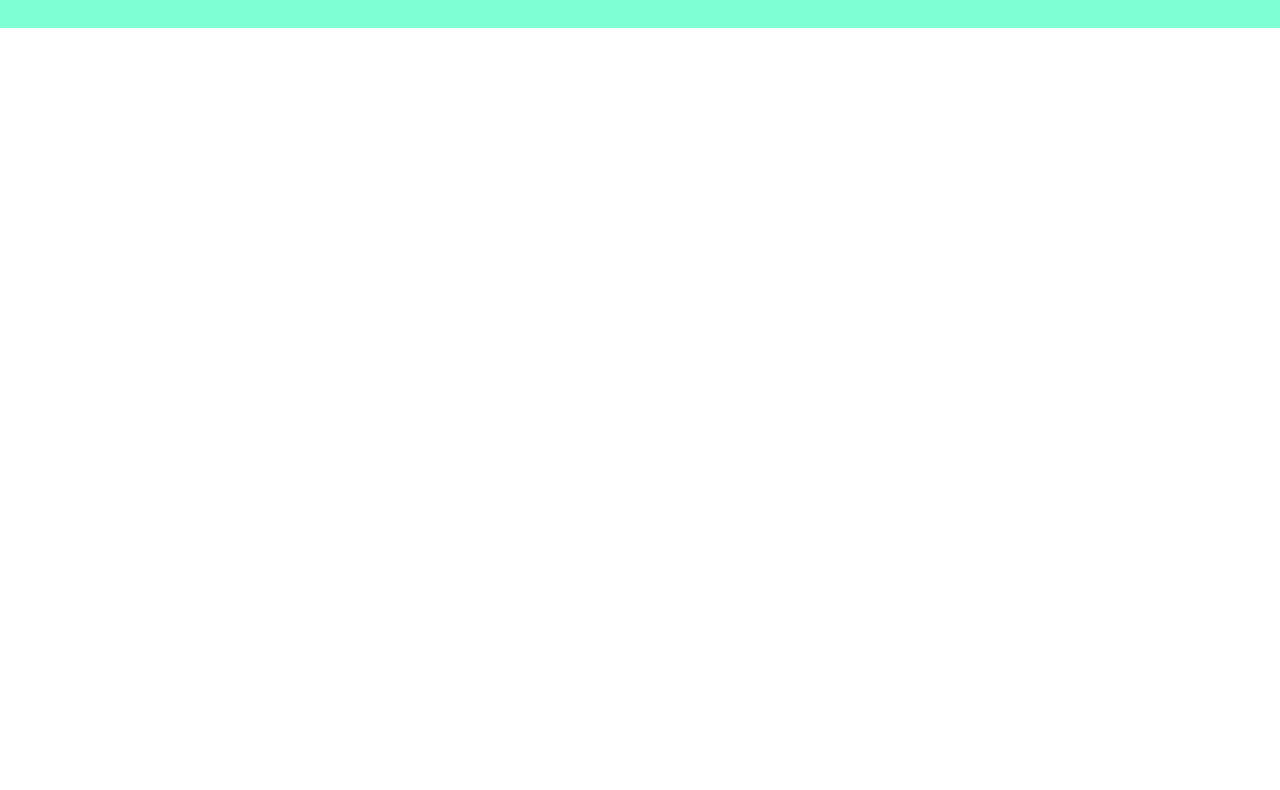
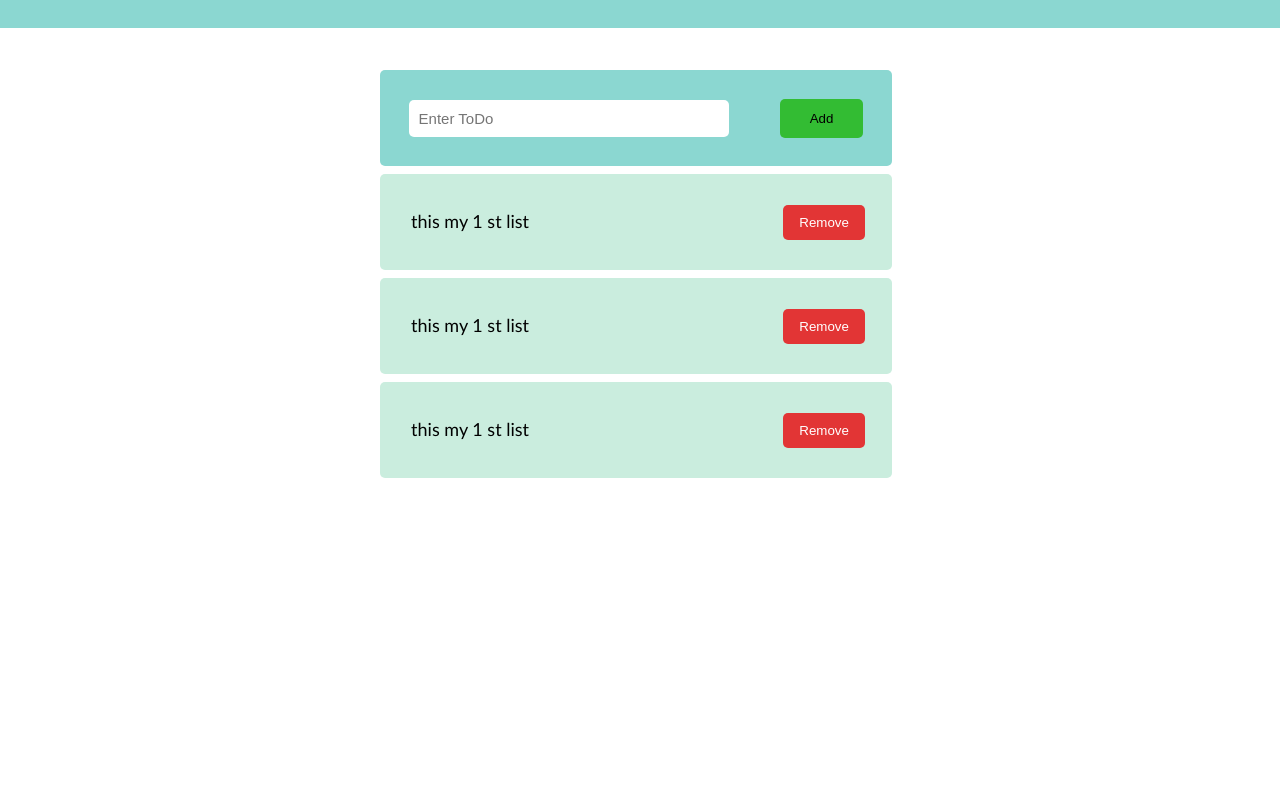
Before and after one commit to Sainath-Nanaware/Ti-DoApplication, a plain HTML site: page index.html in a window 1280 px wide. Shown: the part 100-890 px from the top of the page. Before the commit the page ends 800 px from the top, so only its background shows below. Drawn offline with Linux system fonts and the light colour scheme.

Commit message:
complete styling part

```diff
--- a/index.html
+++ b/index.html
@@ -10,5 +10,27 @@
     <div class="header">
         <p>To Do Application</p>
     </div>
+    <div class="main">
+        <div class="to-do-container">
+            <div class="input-todo">
+                <input type="text" placeholder="Enter ToDo">
+                <button>Add</button>
+            </div>
+            <div class="todo-lists">
+                <div class="todo">
+                    <p>this my 1 st list</p>
+                    <button>Remove</button>
+                </div>
+                <div class="todo">
+                    <p>this my 1 st list</p>
+                    <button>Remove</button>
+                </div>
+                <div class="todo">
+                    <p>this my 1 st list</p>
+                    <button>Remove</button>
+                </div>
+            </div>
+        </div>
+    </div>
 </body>
 </html>
--- a/style.css
+++ b/style.css
@@ -3,12 +3,96 @@
     margin: 0;
     box-sizing: border-box;
 }
+body{
+    font-family: 'Gill Sans', 'Gill Sans MT', Calibri, 'Trebuchet MS', sans-serif;
+}
 
 .header{
-    background-color: aquamarine;
+    background-color: #8bd7d1;
     width:100vw;
     height: 16vh;
     display: flex;
     justify-content: center;
     align-items: center;
 }
+
+.header p{
+    font-size: 32px;
+}
+.main{
+    display: flex;
+        justify-content: center;
+        align-items: center;
+        padding-top: 30px;
+}
+
+.to-do-container{
+    /* border: solid red; */
+    width: 50vw;
+    height: 100vh;
+    padding: 12px 20px;
+}
+.input-todo{
+    /* border: solid rgb(169, 233, 51); */
+    background-color: #8bd7d1;
+    border-radius: 5px;
+    margin-left: 40px;
+    width: 40vw;
+    height: 12vh;
+    display: flex;
+    justify-content: center;
+    align-items: center;
+    gap: 4vw;
+}
+.input-todo input{
+    font-size: 15px;
+    border: none;
+    width: 25vw;
+    padding : 10px 10px;
+    border-radius: 5px;
+}
+.input-todo button{
+    background-color: rgb(51, 188, 51);
+    border: none;
+    border-radius: 5px;
+    padding : 12px 30px;
+}
+
+
+.todo-lists{
+    /* border: solid red; */
+    margin-left: 40px;
+    width: 40vw;
+    height: 80vh;
+    display: flex;
+    justify-content: start;
+    flex-direction: column;
+    align-items: center;
+    /* gap: 2vw; */
+}
+.todo{
+    /* border: solid rebeccapurple; */
+    background-color: #caedde;
+    border-radius: 5px;
+    margin-top: 8px;
+    width:40vw;
+    height: 12vh;
+    display: flex;
+    justify-content: center;
+    align-items: center;
+    gap:5px;
+}
+.todo button{
+    background-color: rgb(226, 53, 53);
+    color: white;
+    border: none;
+    padding: 10px 16px;
+    border-radius: 5px;
+}
+.todo p{
+    /* border: solid black; */
+    width: 29vw;
+    height: 6vh;
+    font-size: large;
+    padding: 12px 4px;
+}
```
